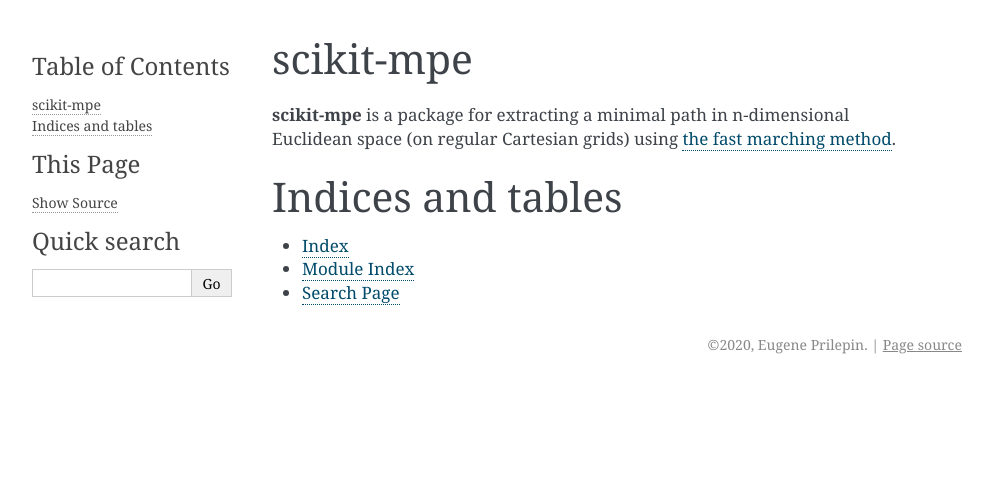
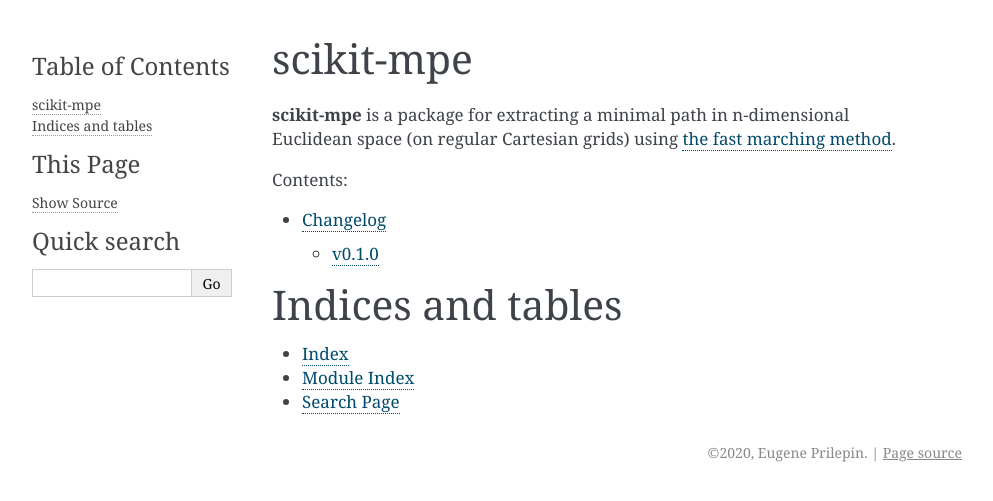
Before and after one commit to espdev/scikit-mpe, a Sphinx documentation site: the page built from docs/index.rst, in a window 1280 px wide. Shown: the top 501 px of the page, without its empty margins (148-1141 px from the left). Built offline with Sphinx 7.4.7, drawn with Linux system fonts in a browser that asks for light colours.

Commit message:
add files for changelog records

```diff
--- /dev/null
+++ b/CHANGELOG.md
@@ -0,0 +1,5 @@
+# Changelog
+
+## v0.1.0
+
+- Initial release
--- /dev/null
+++ b/docs/changelog.rst
@@ -0,0 +1,3 @@
+.. _changelog:
+
+.. mdinclude:: ../CHANGELOG.md
--- a/docs/conf.py
+++ b/docs/conf.py
@@ -48,6 +48,7 @@ extensions = [
     'sphinx.ext.intersphinx',
     'matplotlib.sphinxext.plot_directive',
     'numpydoc',
+    'm2r',
 ]
 
 intersphinx_mapping = {
--- a/docs/index.rst
+++ b/docs/index.rst
@@ -8,9 +8,10 @@ using `the fast marching method <https://math.berkeley.edu/~sethian/2006/Explana
 
 
 .. toctree::
-   :maxdepth: 2
-   :caption: Contents:
+    :maxdepth: 2
+    :caption: Contents:
 
+    changelog
 
 
 Indices and tables
--- a/pyproject.toml
+++ b/pyproject.toml
@@ -48,11 +48,12 @@ scikit-image = { version = "^0.16.2", optional = true }
 sphinx = { version = "^2.3.1", optional = true }
 matplotlib = { version = "^3.1.3", optional = true }
 numpydoc = { version = "^0.9.2", optional = true }
+m2r = { version = "^0.2.1", optional = true }
 toml = { version = "^0.10.0", optional = true }
 
 [tool.poetry.extras]
 tests = ["pytest", "pytest-cov", "coveralls", "scikit-image"]
-docs = ["sphinx", "numpydoc", "matplotlib", "toml"]
+docs = ["sphinx", "numpydoc", "m2r", "matplotlib", "toml"]
 
 [tool.poetry.dev-dependencies]
 flake8 = "^3.7.9"
@@ -68,6 +69,7 @@ numpydoc = "^0.9.2"
 toml = "^0.10.0"
 matplotlib = "^3.1.3"
 scikit-image = "^0.16.2"
+m2r = "^0.2.1"
 
 [build-system]
 requires = ["poetry>=0.12"]
```
Also changed, not shown: 1 other file.
